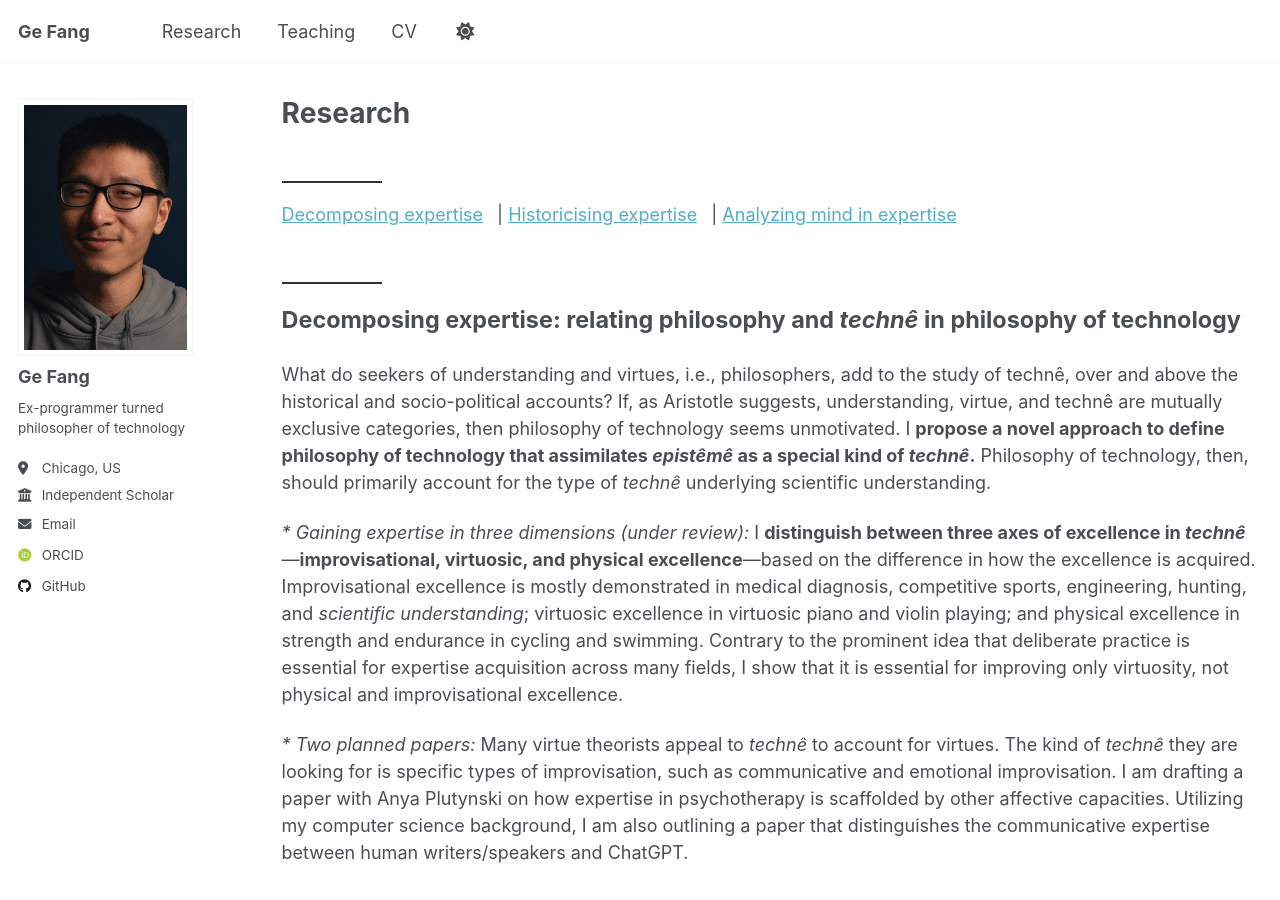
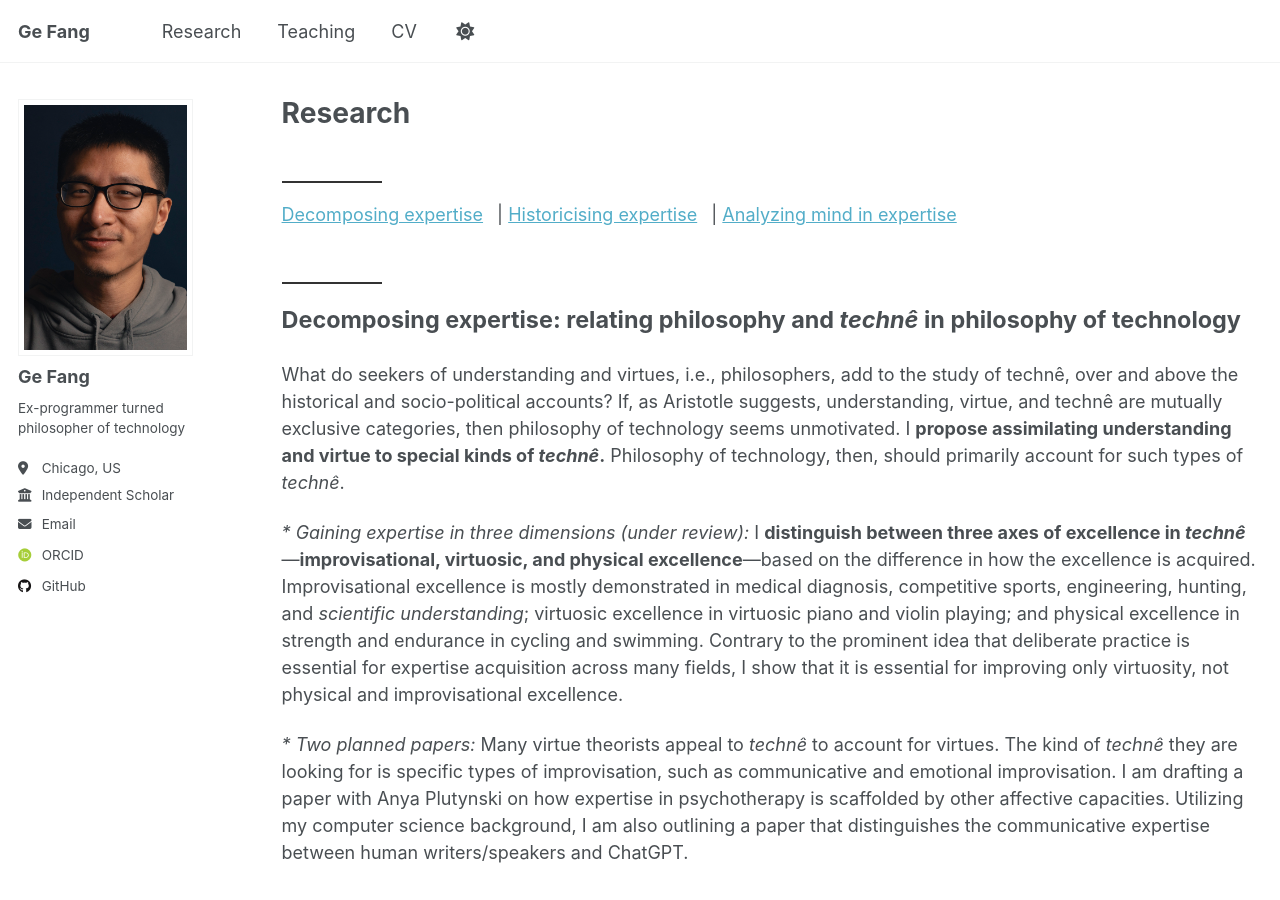
Before and after one commit to fangge518/academic, a Jekyll site: the page built from _pages/research.html, in a window 1280 px wide and 900 px high. Built offline with Jekyll 4.4.1, drawn with Linux system fonts in a browser that asks for light colours; some web fonts are replaced; a script that is not in the unit is left out.

Commit message:
Additional modification of research intro.

```diff
--- a/_data/research.yml
+++ b/_data/research.yml
@@ -7,10 +7,9 @@ projects:
       to the study of technê, over and above the historical and socio-political accounts?
       If, as Aristotle suggests, understanding, virtue, and technê are mutually exclusive categories,
       then philosophy of technology seems unmotivated.
-      I **propose a novel approach to define philosophy of
-      technology that assimilates *epistêmê* as a special kind of *technê*.**
-      Philosophy of technology, then, should primarily account for the type of
-      *technê* underlying scientific understanding.
+      I **propose assimilating understanding and virtue to special kinds of *technê*.**
+      Philosophy of technology, then, should primarily account for such types of
+      *technê*.
     papers:
       - title: "Gaining expertise in three dimensions (under review)"
         description: >
```
